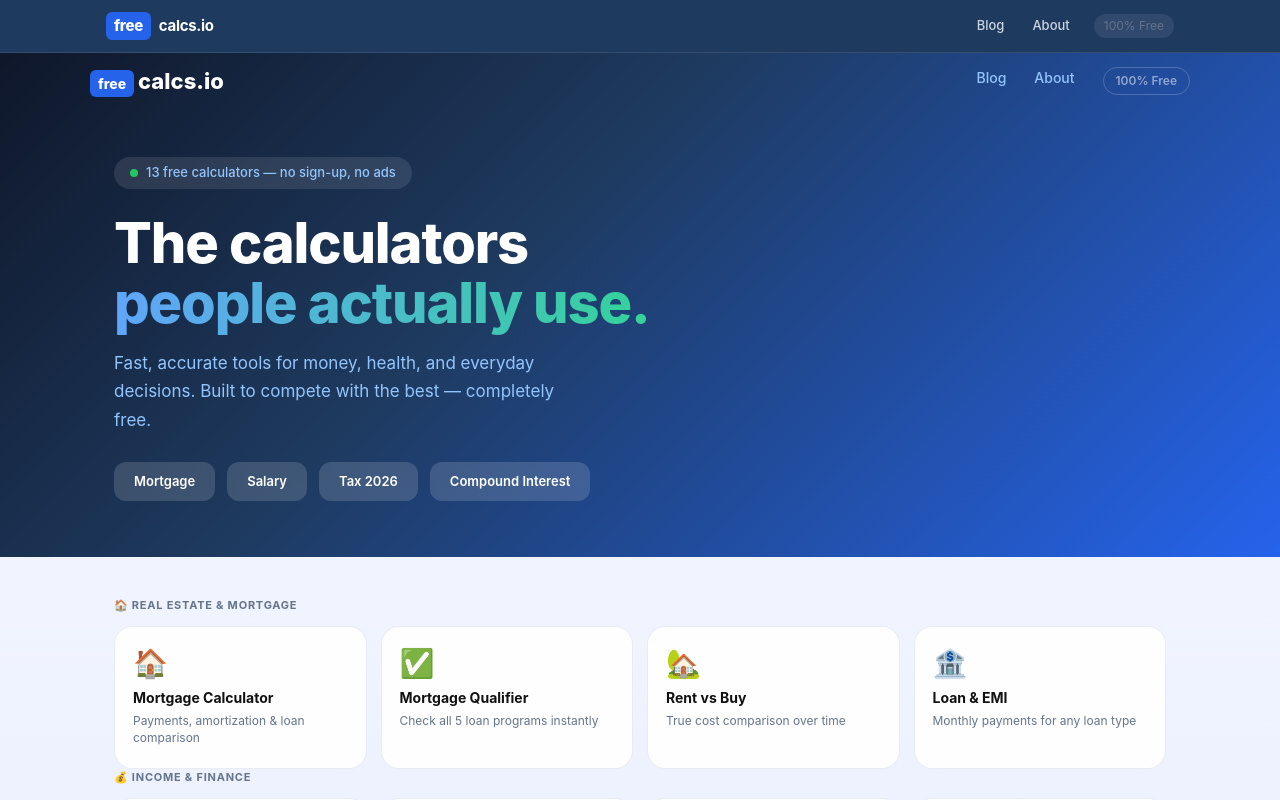
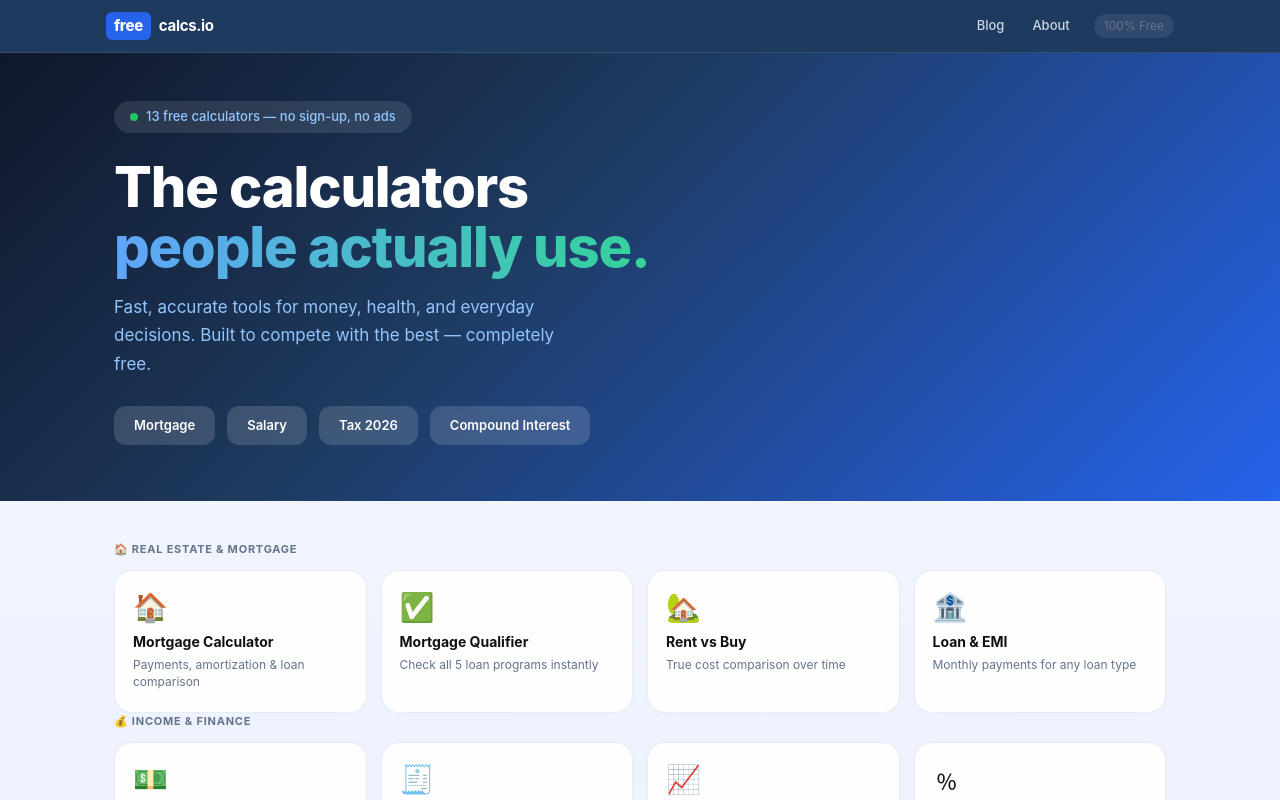
Before and after one commit to Tunjilor/freecalcs, a Next.js app: page / in a window 1280 px wide. Shown: the top 800 px of the page. Built offline with nearby package versions, Linux system fonts and the light colour scheme.

Commit message:
remove duplicate homepage nav

```diff
--- a/src/app/page.tsx
+++ b/src/app/page.tsx
@@ -109,19 +109,7 @@ export default function Home() {
 
       {/* Hero */}
       <div style={{ background: "linear-gradient(135deg,#0f172a 0%,#1e3a5f 40%,#2563eb 100%)", padding: "0 0 56px" }}>
-        <nav style={{ padding: "0 24px" }}>
-          <div style={{ maxWidth: 1100, margin: "0 auto", height: 56, display: "flex", alignItems: "center", justifyContent: "space-between" }}>
-            <div style={{ display: "flex", alignItems: "baseline" }}>
-              <span style={{ background: "#2563eb", color: "#fff", fontSize: 14, fontWeight: 800, padding: "3px 8px", borderRadius: 6, marginRight: 4 }}>free</span>
-              <span style={{ fontSize: 22, fontWeight: 800, color: "#fff" }}>calcs.io</span>
-            </div>
-            <div style={{ display: "flex", gap: 28 }}>
-              <Link href="/blog" style={{ color: "#93c5fd", textDecoration: "none", fontSize: 14, fontWeight: 500 }}>Blog</Link>
-              <Link href="/about" style={{ color: "#93c5fd", textDecoration: "none", fontSize: 14, fontWeight: 500 }}>About</Link>
-              <span style={{ color: "rgba(255,255,255,0.5)", fontSize: 12, fontWeight: 600, padding: "4px 12px", border: "1px solid rgba(255,255,255,0.2)", borderRadius: 20 }}>100% Free</span>
-            </div>
-          </div>
-        </nav>
+
         <section className="hero-section" style={{ maxWidth: 1100, margin: "0 auto", padding: "48px 24px 0" }}>
           <div style={{ display: "inline-flex", alignItems: "center", gap: 8, background: "rgba(255,255,255,0.1)", padding: "6px 16px", borderRadius: 24, marginBottom: 24 }}>
             <span style={{ width: 8, height: 8, borderRadius: "50%", background: "#22c55e", animation: "pulse 2s infinite", flexShrink: 0 }}></span>
```
